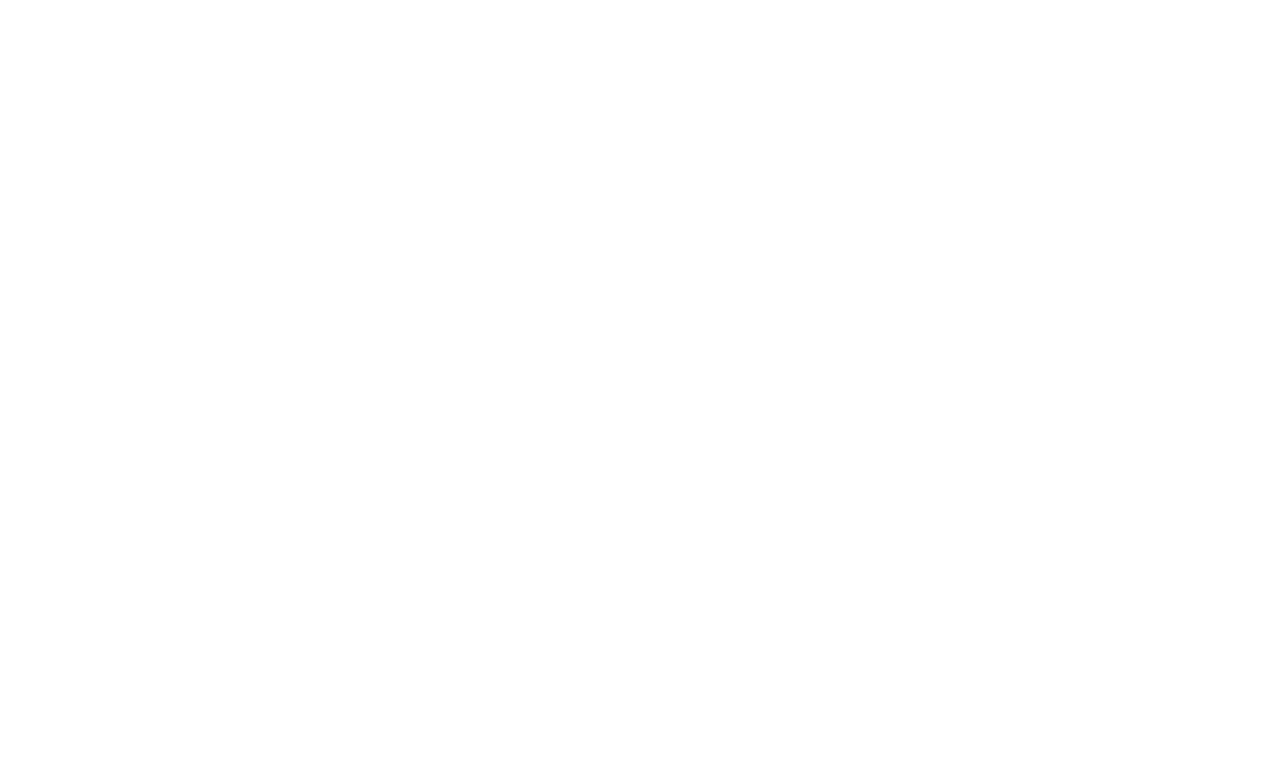
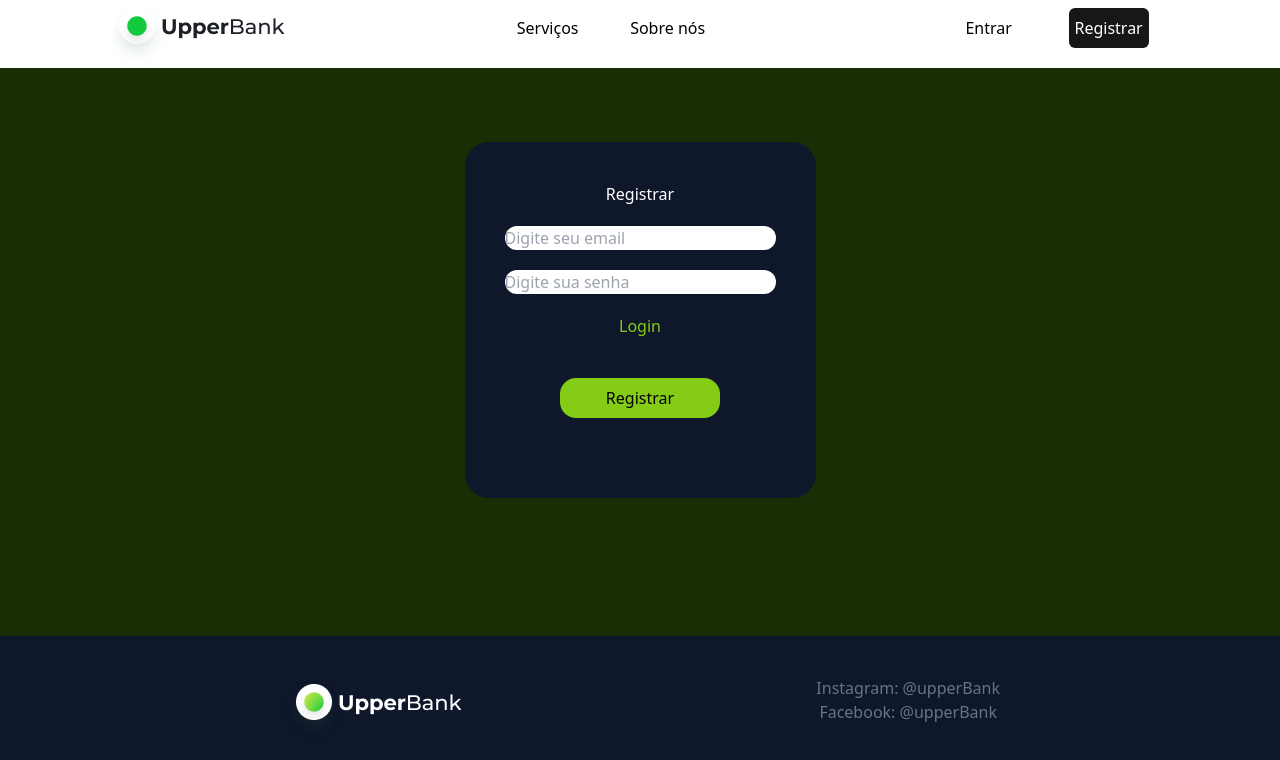
Before and after one commit to GustavoDeSouzaFonseca/UpperBank, a Next.js app in the folder upperbank/: page /registrar in a window 1280 px wide. Shown: the top 760 px of the page. Built offline with nearby package versions, Linux system fonts and the light colour scheme.

Commit message:
feat: tela de registrar

```diff
--- a/upperbank/src/app/components/navbar.jsx
+++ b/upperbank/src/app/components/navbar.jsx
@@ -12,11 +12,11 @@
 
     <div className='w-60 flex justify-around'>
       <Link href="/servicos" className='mt-4'>Serviços</Link>
-      <Link href={"/about"} className='mt-4'>Sobre nós</Link>
+      <Link href={"/login"} className='mt-4'>Sobre nós</Link>
     </div>
 
     <div className='w-60 flex justify-around'>
-      <Link href={"/about"} className='mt-4'>Entrar</Link>
+      <Link href={"/login"} className='mt-4'>Entrar</Link>
       <Link href={"/registrar"}>
         <button className='bg-neutral-900 text-white w-20 h-10 rounded-md mt-2'>Registrar</button>
       </Link>
--- a/upperbank/src/app/registrar/page.jsx
+++ b/upperbank/src/app/registrar/page.jsx
@@ -1,9 +1,86 @@
-import React from 'react';
+"use client";
+import React, { useState } from "react";
+import Router from "next/router";
+import Navbar from "../components/navbar";
+import Footer from "../components/footer";
+import Link from "next/link";
 
-// import { Container } from './styles';
+function Registrar() {
+  const [usuario, setUsuario] = useState("");
+  const [password, setPassword] = useState("");
+  const [error, setError] = useState("");
 
-function registrar() {
-  return <div />;
+  const handleUsuarioChange = (e) => {
+    setUsuario(e.target.value);
+  };
+
+  const handlePasswordChange = (e) => {
+    setPassword(e.target.value);
+  };
+
+  const handleRegister = async () => {
+    const data = {
+      usuario: usuario,
+      password: password,
+    };
+
+    try {
+      const response = await fetch("http://localhost:8080/api/registrar", {
+        method: "POST",
+        headers: {
+          "Content-Type": "application/json",
+        },
+        body: JSON.stringify(data),
+      });
+
+      if (response.ok) {
+        console.log("Registrado com sucesso");
+        Router.push("/login");
+      } else {
+        console.error("Registrar falhou");
+        setError("Algo está errado, por favor verifique");
+      }
+    } catch (error) {
+      console.error("Erro:", error);
+      setError("Ocorreu um erro ao fazer login. Tente novamente mais tarde.");
+    }
+  };
+
+  return (
+    <div>
+      <Navbar />
+
+      <div className="bg-lime-950 w-full h-[38.5rem] flex justify-center items-center">
+        <div className="mb-28 bg-slate-900 p-10 rounded-3xl flex flex-col justify-center items-center">
+          <span className="text-white">Registrar</span>
+          <input
+            className="w-full mt-5 rounded-2xl"
+            placeholder="Digite seu email"
+            value={usuario}
+            onChange={handleUsuarioChange}
+          />
+          <input
+            className="w-full m-5 rounded-2xl"
+            placeholder="Digite sua senha"
+            type="password"
+            value={password}
+            onChange={handlePasswordChange}
+          />
+          <Link href="/login">
+            <span className="text-lime-500">Login</span>
+          </Link>
+          <button
+            className="m-10 w-40 h-10 bg-lime-500 rounded-2xl"
+            onClick={handleRegister}
+          >
+            Registrar
+          </button>
+          {error && <p className="text-red-500">{error}</p>}
+        </div>
+      </div>
+      <Footer />
+    </div>
+  );
 }
 
-export default registrar;
+export default Registrar;
```
Also changed, not shown: upperbank/src/app/login/page.jsx (renamed from upperbank/src/app/about/page.jsx).
